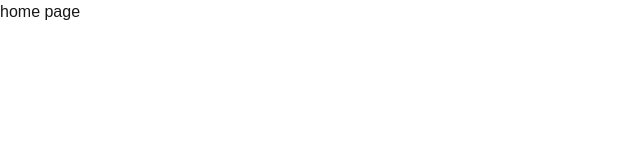
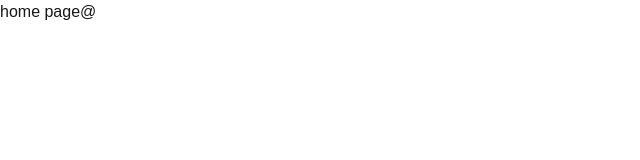
Before and after one commit to hnochx/ktyogo, a Next.js app: page / in a window 1280 px wide. Shown: the top 160 px of the page, without its empty margins (0-640 px from the left). Built offline with nearby package versions, Linux system fonts and the light colour scheme.

Commit message:
Test: text

```diff
--- a/src/app/page.tsx
+++ b/src/app/page.tsx
@@ -1,3 +1,3 @@
 export default function Home() {
-  return <div>home page</div>;
+  return <div>home page@</div>;
 }
```
